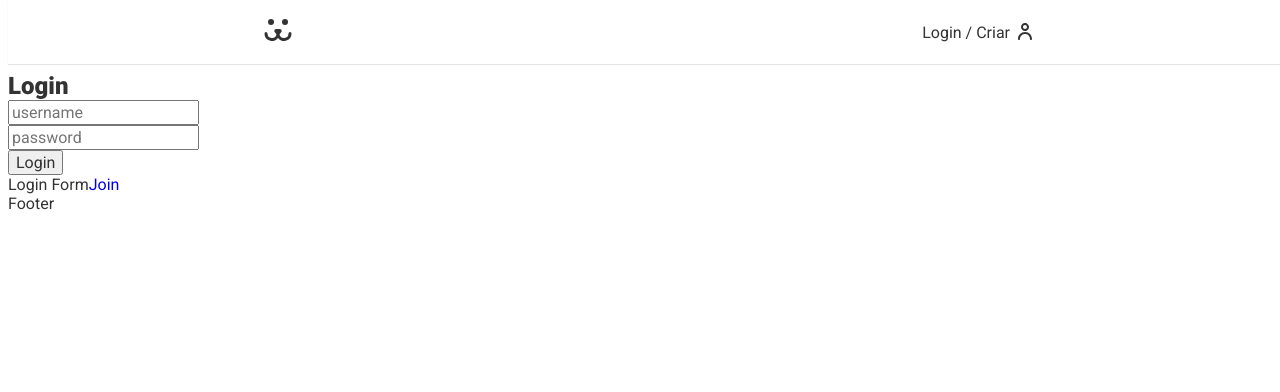
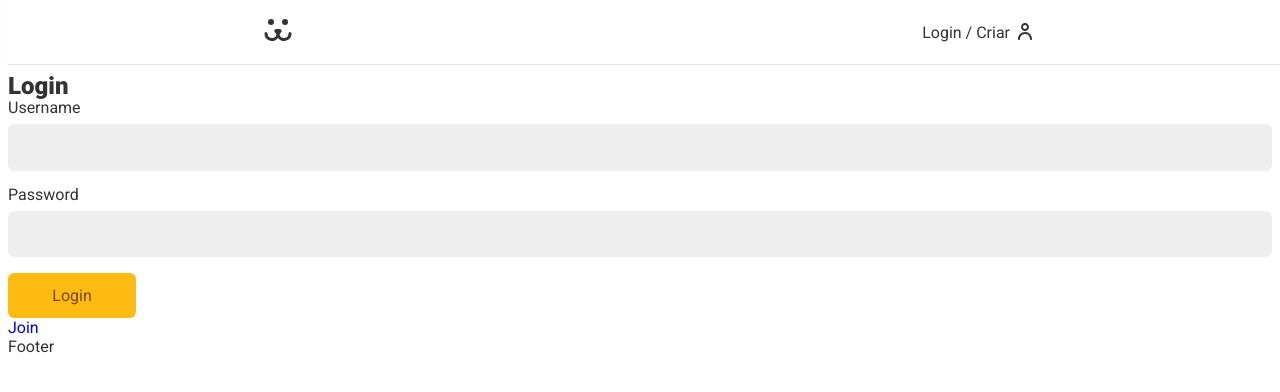
Before and after one commit to wseguchi/puppies, a React (Vite) app: page /login in a window 1280 px wide. Shown: the top 392 px of the page. Built offline with nearby package versions, Linux system fonts and the light colour scheme.

Commit message:
Hook useForm and Form validation

```diff
--- /dev/null
+++ b/src/Hooks/useForm.jsx
@@ -0,0 +1,44 @@
+import React from 'react';
+
+const types = {
+  email: {
+    regex:
+      /^(([^<>()[\]\\.,;:\s@"]+(\.[^<>()[\]\\.,;:\s@"]+)*)|(".+"))@((\[[0-9]{1,3}\.[0-9]{1,3}\.[0-9]{1,3}\.[0-9]{1,3}\])|(([a-zA-Z\-0-9]+\.)+[a-zA-Z]{2,}))$/,
+    message: 'Provide a valid e-mail address',
+  },
+};
+
+const useForm = (type) => {
+  const [value, setValue] = React.useState('');
+  const [error, setError] = React.useState(null);
+
+  function validate(value) {
+    if (type === false) return true;
+    if (value.length === 0) {
+      setError('Ops... please complete the form above.');
+      return false;
+    } else if (types[type] && !types[type].regex.test(value)) {
+      setError(types[type].message);
+      return false;
+    } else {
+      setError(null);
+      return true;
+    }
+  }
+
+  function onChange({ target }) {
+    if (error) validate(target.value);
+    setValue(target.value);
+  }
+
+  return {
+    value,
+    setValue,
+    onChange,
+    error,
+    validate: () => validate(value),
+    onBlur: () => validate(value),
+  };
+};
+
+export default useForm;
--- /dev/null
+++ b/src/components/Forms/Button.jsx
@@ -0,0 +1,12 @@
+import React from 'react';
+import styles from './Button.module.css';
+
+const Button = ({ children, ...props }) => {
+  return (
+    <button {...props} className={styles.button}>
+      {children}
+    </button>
+  );
+};
+
+export default Button;
--- /dev/null
+++ b/src/components/Forms/Button.module.css
@@ -0,0 +1,24 @@
+.button {
+  font-size: 1rem;
+  font-family: var(--type-first);
+  cursor: pointer;
+  border: none;
+  border-radius: 0.4rem;
+  background: #fb1;
+  color: #764701;
+  min-width: 8rem;
+  padding: 0.8rem 1.2rem;
+  box-sizing: border-box;
+  transition: 0.1s;
+}
+
+.button:hover,
+.button:focus {
+  outline: none;
+  box-shadow: 0 0 0 3px #fea, 0 0 0 4px #fb1;
+}
+
+.button:disabled {
+  opacity: 0.5;
+  cursor: wait;
+}
--- /dev/null
+++ b/src/components/Forms/Input.jsx
@@ -0,0 +1,24 @@
+import React from 'react';
+import styles from './Input.module.css';
+
+const Input = ({ label, type, name, value, onChange, error, onBlur }) => {
+  return (
+    <div className={styles.wrapper}>
+      <label htmlFor={name} className={styles.label}>
+        {label}
+      </label>
+      <input
+        id={name}
+        name={name}
+        className={styles.input}
+        type={type}
+        value={value}
+        onChange={onChange}
+        onBlur={onBlur}
+      />
+      {error && <p className={styles.error}>{error}</p>}
+    </div>
+  );
+};
+
+export default Input;
--- /dev/null
+++ b/src/components/Forms/Input.module.css
@@ -0,0 +1,35 @@
+.wrapper {
+  margin-bottom: 1rem;
+}
+
+.input {
+  border: 1px solid #eee;
+  display: block;
+  width: 100%;
+  font-size: 1rem;
+  padding: 0.8rem;
+  border-radius: 0.4rem;
+  background: #eee;
+  transition: 0.2s;
+}
+
+.input:focus,
+.input:hover {
+  outline: none;
+  border-color: #fb1;
+  background: white;
+  box-shadow: 0 0 0 3px #fea;
+}
+
+.label {
+  display: block;
+  font-size: 1rem;
+  line-height: 1;
+  padding-bottom: 0.5rem;
+}
+
+.error {
+  color: #f31;
+  font-size: 0.875rem;
+  margin-top: 0.25rem;
+}
--- a/src/components/Login/LoginForm.jsx
+++ b/src/components/Login/LoginForm.jsx
@@ -1,18 +1,27 @@
 import React from 'react';
 import { Link } from 'react-router-dom';
+import Input from '../Forms/Input';
+import Button from '../Forms/Button';
+import useForm from '../../Hooks/useForm';
 
 const LoginForm = () => {
-  const [username, setUsername] = React.useState('');
-  const [password, setPassword] = React.useState('');
+  //   const [username, setUsername] = React.useState('');
+  //   const [password, setPassword] = React.useState('');
+
+  const username = useForm();
+  const password = useForm();
 
   function handleSubmit(event) {
     event.preventDefault();
+
+    if (username.validate() && password.validate()) {
       fetch('https://dogsapi.origamid.dev/json/jwt-auth/v1/token', {
         method: 'POST',
         headers: {
           'Content-Type': 'application/json',
         },
-      body: JSON.stringify({ username, password }),
+        //   body: JSON.stringify({ username, password }),
+        body: JSON.stringify(),
       })
         .then((response) => {
           console.log(response);
@@ -22,25 +31,16 @@ const LoginForm = () => {
           console.log(json);
         });
     }
+  }
   return (
     <section>
       <h1>Login</h1>
       <form action='' onSubmit={handleSubmit}>
-        <input
-          type='text'
-          placeholder='username'
-          value={username}
-          onChange={({ target }) => setUsername(target.value)}
-        />
-        <input
-          type='text'
-          placeholder='password'
-          value={password}
-          onChange={({ target }) => setPassword(target.value)}
-        />
-        <button>Login</button>
+        <Input label='Username' type='text' name='username' {...username} />
+        <Input label='Password' type='password' name='password' {...password} />
+        <Button>Login</Button>
       </form>
-      Login Form
+
       {/* Change in React.Router: does not need to add -- Link to='/login/...' -- (the whole path). */}
       <Link to='create'>Join</Link>
     </section>
```
Lines whose indentation alone changed are shown as unchanged.
